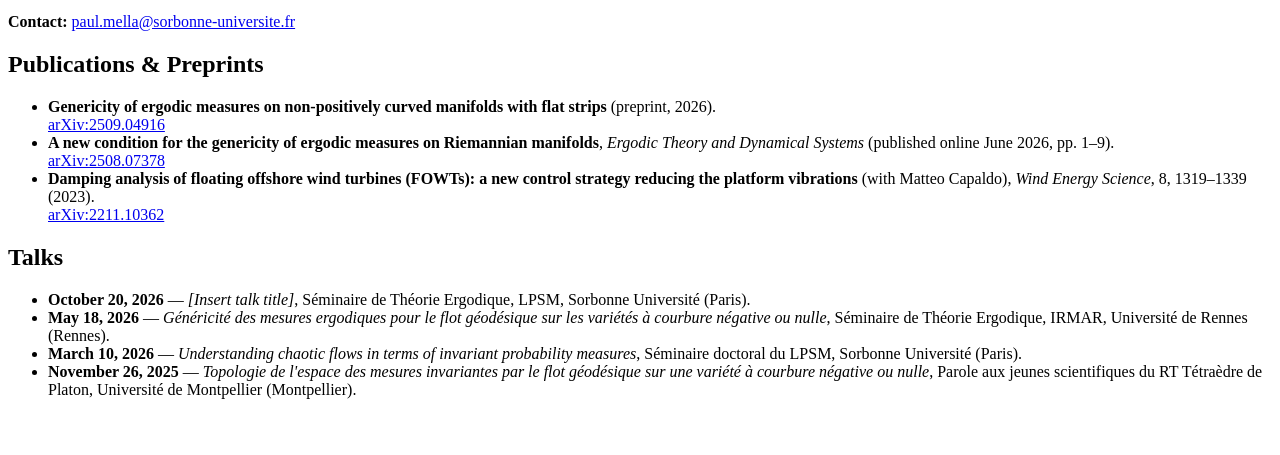
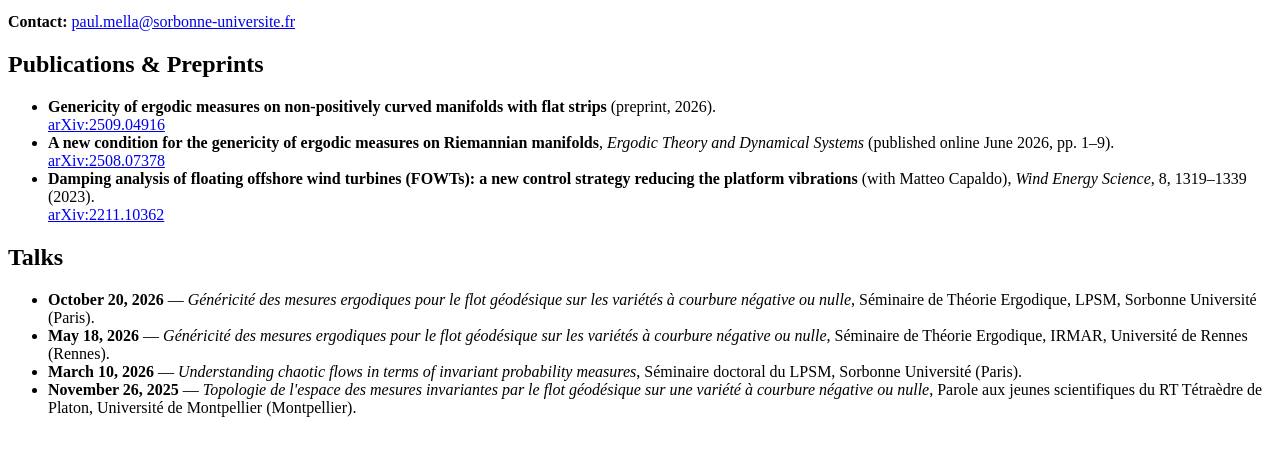
Before and after one commit to paulmella123-droid/paulmella123-droid.github.io, a plain HTML site: page index.html in a window 1280 px wide. Shown: the part 119-574 px from the top of the page. Drawn offline with Linux system fonts and the light colour scheme.

Commit message:
Update index.html

```diff
--- a/index.html
+++ b/index.html
@@ -31,7 +31,7 @@
   <h2>Talks</h2>
   <ul>
     <li>
-      <strong>October 20, 2026</strong> — <em>[Insert talk title]</em>, Séminaire de Théorie Ergodique, LPSM, Sorbonne Université (Paris).
+      <strong>October 20, 2026</strong> — <em>Généricité des mesures ergodiques pour le flot géodésique sur les variétés à courbure négative ou nulle</em>, Séminaire de Théorie Ergodique, LPSM, Sorbonne Université (Paris).
     </li>
     <li>
       <strong>May 18, 2026</strong> — <em>Généricité des mesures ergodiques pour le flot géodésique sur les variétés à courbure négative ou nulle</em>, Séminaire de Théorie Ergodique, IRMAR, Université de Rennes (Rennes).
```
